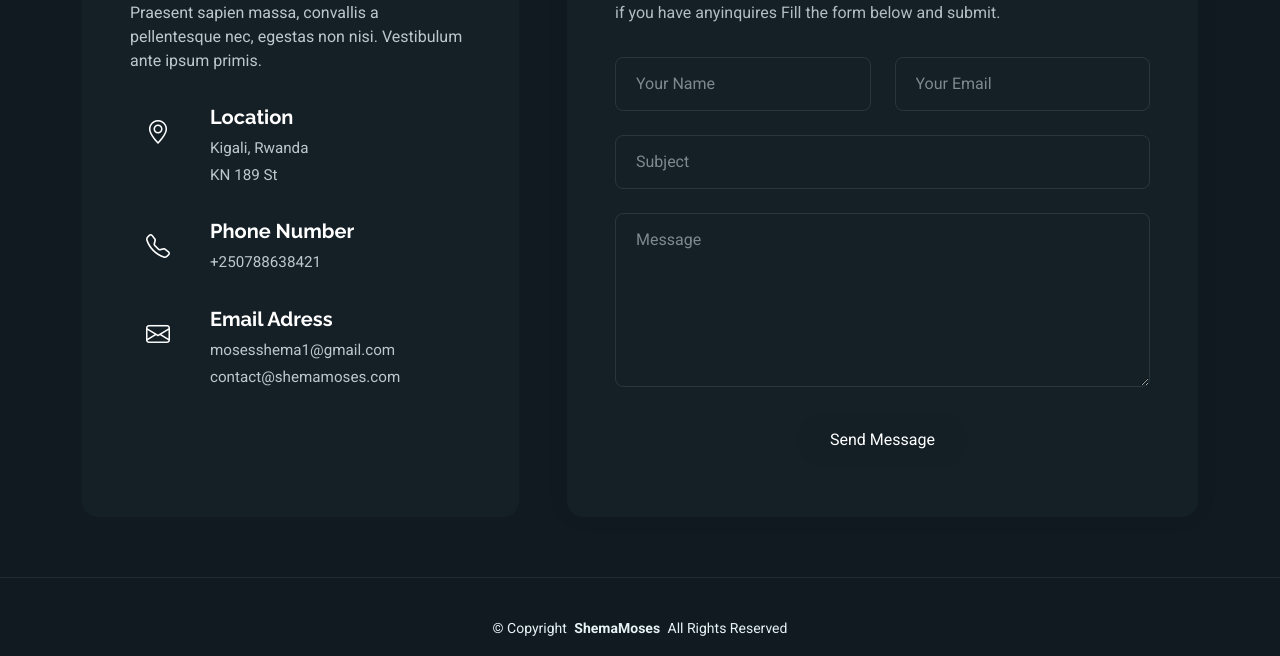
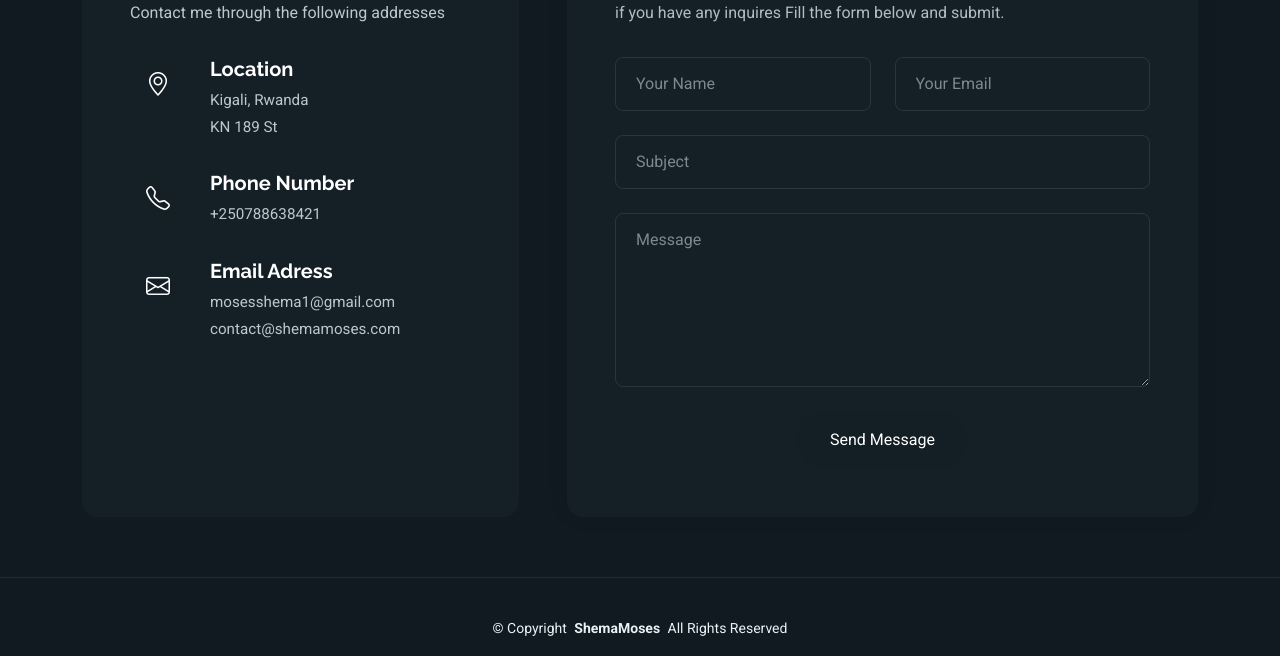
Before and after one commit to shemamoses/Portfolio, a plain HTML site: page contact.html in a window 1280 px wide. Shown: the part 428-1084 px from the top of the page. Drawn offline with Linux system fonts and the light colour scheme.

Commit message:
Update contact.html

```diff
--- a/contact.html
+++ b/contact.html
@@ -98,8 +98,7 @@
               <div class="info-box" data-aos="fade-up" data-aos-delay="200">
                 <h3>Contact Info</h3>
                 <p>
-                  Praesent sapien massa, convallis a pellentesque nec, egestas
-                  non nisi. Vestibulum ante ipsum primis.
+                  Contact me through the following addresses
                 </p>
 
                 <div class="info-item" data-aos="fade-up" data-aos-delay="300">
@@ -140,7 +139,7 @@
               <div class="contact-form" data-aos="fade-up" data-aos-delay="300">
                 <h3>Get In Touch</h3>
                 <p>
-                  if you have anyinquires Fill the form below and submit.
+                  if you have any inquires Fill the form below and submit.
                 </p>
 
                 <form
```
